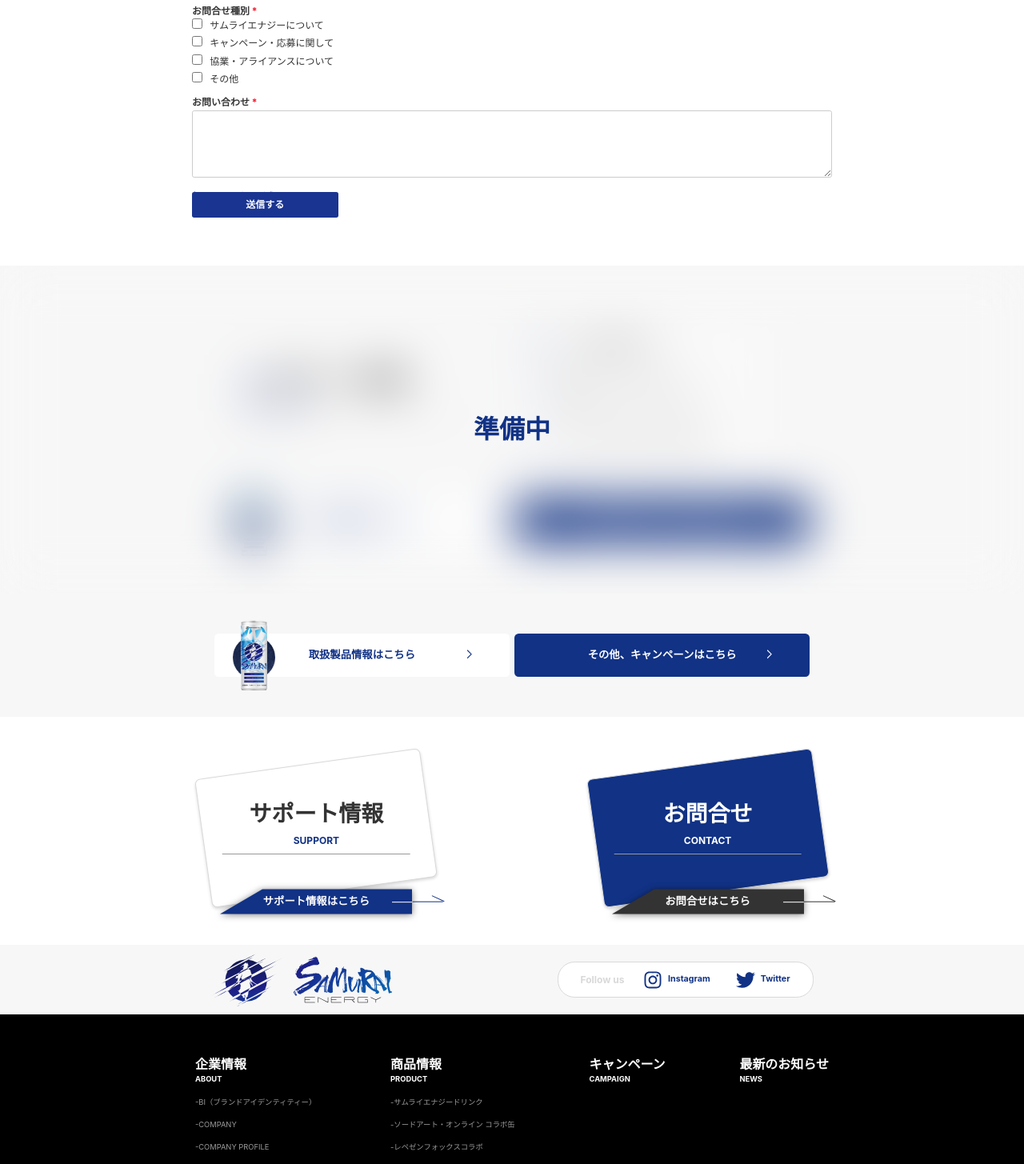
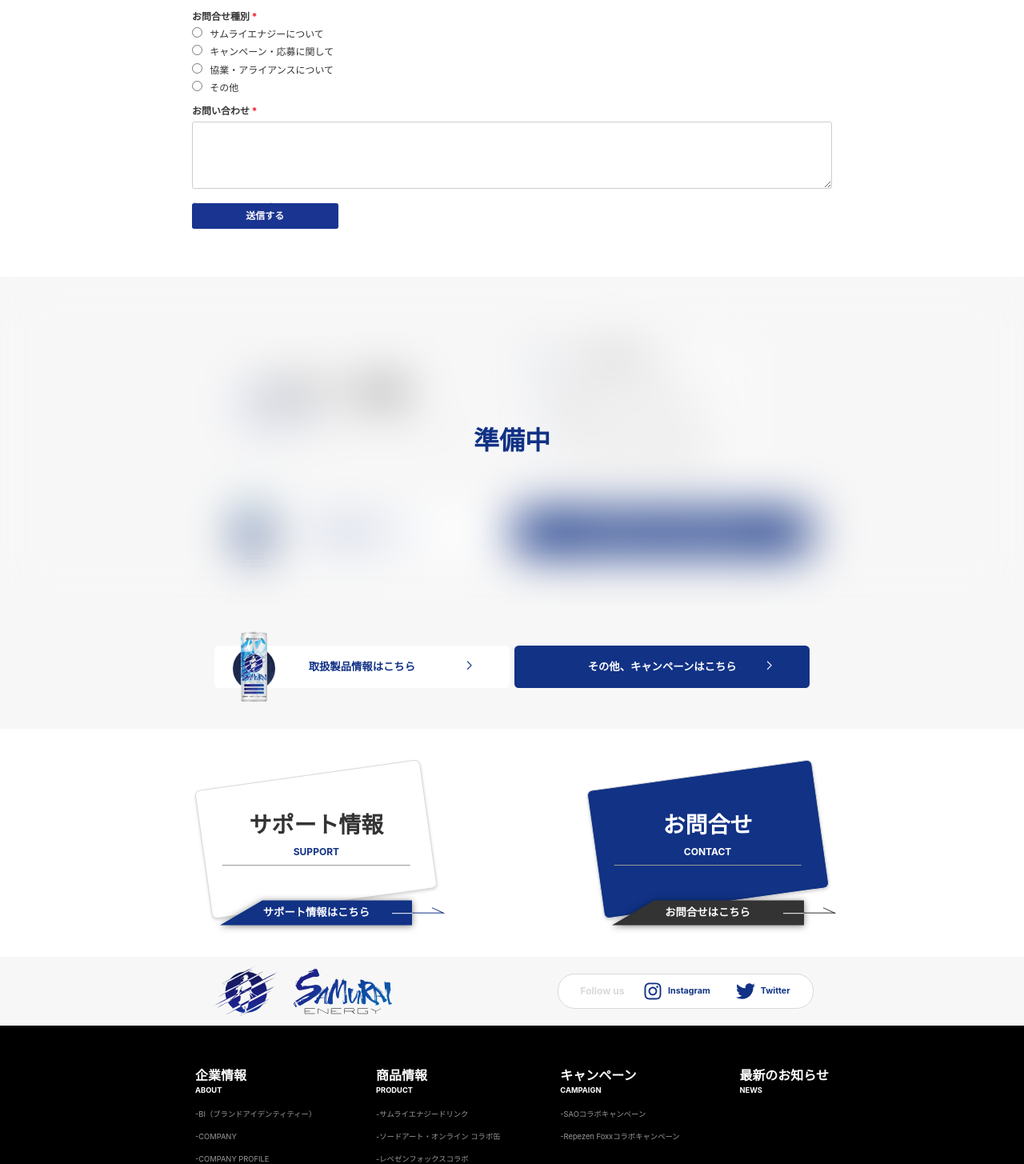
Before and after one commit to KAI0806/samurai, a Next.js app: page /contact in a window 1280 px wide. Shown: the part 477-1932 px from the top of the page at 80% size. Built offline with nearby package versions, Linux system fonts and the light colour scheme.

Commit message:
no message

```diff
--- a/components/Campaigns.js
+++ b/components/Campaigns.js
@@ -83,7 +83,7 @@
                 <Link href='/campaign' passHref>
                     <a className='content'>
                         <Center className='image'>
-                            <Image src='https://images.microcms-assets.io/assets/5bcdc669e3454adaa1a700d0bac649bd/e812e0c611bb4a8f9b8a9efb3ace0ed0/mv.jpg' alt='サンプル' width='auto' height='100%'/>
+                            <Image src='https://images.microcms-assets.io/assets/5bcdc669e3454adaa1a700d0bac649bd/435ee68ed0dc4305bd06a923e27445af/samurai-energy_banner.webp' alt='サンプル' width='auto' height='100%'/>
                         </Center>
 
                         <div className='txt'>
--- a/components/Layout.js
+++ b/components/Layout.js
@@ -212,6 +212,18 @@
                                     <small>CAMPAIGN</small>
                                 </motion.a>
                             </Link>
+                            <li>
+                                <Link href='https://sao-cp.samurai-energy.com/' passHref>
+                                    <motion.a
+                                        whileHover={{textDecoration: 'underline'}}>-SAOコラボキャンペーン</motion.a>
+                                </Link>
+                            </li>
+                            <li>
+                                <Link href='https://prtimes.jp/main/html/rd/p/000000004.000108769.html' passHref>
+                                    <motion.a
+                                        whileHover={{textDecoration: 'underline'}}>-Repezen Foxxコラボキャンペーン</motion.a>
+                                </Link>
+                            </li>
                         </ul>
 
                         <ul>
@@ -239,7 +251,6 @@
                             </li> */}
                         </ul>
                     </Flex>
-                    <Flex className="bottom"></Flex>
                 </div>
 
                 <Flex className="guide">
--- a/pages/contact/index.js
+++ b/pages/contact/index.js
@@ -52,57 +52,57 @@
                 <Center className={styles.form}>
                     <form className="formrun" action="https://form.run/api/v1/r/yjilu9njph2l0knzo8jelba6" method="post">
                         <div className={styles.wrap}>
-                            <label>名前 <span>*</span></label>
+                            <p className={styles.label}>名前 <span>*</span></p>
                             <Flex className={styles.content}>
                                 <div>
-                                    <input name="性" type="text" data-formrun-required/>
-                                    <p>姓</p>
+                                    <input id="firstName" name="性" type="text" data-formrun-required required='名字を入力してください。'/><br/>
+                                    <label htmlFor="firstName">姓</label>
                                 </div>
                                 <div>
-                                    <input name="名" type="text" data-formrun-required/>
-                                    <p>名</p>
+                                    <input id="secondName" name="名" type="text" data-formrun-required required='下のお名前を入力してください。'/><br/>
+                                    <label htmlFor="secondName">名</label>
                                 </div>
                             </Flex>
                         </div>
 
                         <Flex className={styles.wrap}>
-                            <label>メールアドレス <span>*</span></label>
-                            <input name="メールアドレス" type="text" data-formrun-type="email" data-formrun-required/>
+                            <label className={styles.label} htmlFor="email">メールアドレス <span>*</span></label>
+                            <input id="email" name="メールアドレス" type="text" data-formrun-type="email" data-formrun-required required='メールアドレスを入力してください。'/>
                         </Flex>
 
                         <Flex className={styles.wrap}>
-                            <label>電話番号（ハイフン無し）<span>*</span></label>
-                            <input name="電話番号（ハイフン無し）" type='text' data-formrun-type="tel" data-formrun-required/>
+                            <label className={styles.label} htmlFor="tel">電話番号（ハイフン無し）<span>*</span></label>
+                            <input id="tel" name="電話番号（ハイフン無し）" type='text' data-formrun-type="tel" data-formrun-required required='電話番号を入力してください。'/>
+                        </Flex>
+
+                        <Flex as='fieldset' className={styles.wrap}>
+                            <p className={styles.label}>お問合せ種別 <span>*</span></p>
+                            <label className={styles.check}>
+                                <input type='radio' value='サムライエナジーについて' name="お問合せ種別" data-formrun-required required/>
+                                サムライエナジーについて
+                            </label>
+                            <label className={styles.check}>
+                                <input type='radio' value='キャンペーン・応募に関して' name="お問合せ種別" data-formrun-required required/>
+                                キャンペーン・応募に関して
+                            </label>
+                            <label className={styles.check}>
+                                <input type='radio' value='協業・アライアンスについて' name="お問合せ種別" data-formrun-required required/>
+                                協業・アライアンスについて
+                            </label>
+                            <label className={styles.check}>
+                                <input type='radio' value='その他' name="お問合せ種別" data-formrun-required required/>
+                                その他
+                            </label>
                         </Flex>
 
                         <Flex className={styles.wrap}>
-                            <label>お問合せ種別 <span>*</span></label>
-                            <p className={styles.check}>
-                                <input type='checkbox' name="お問合せ種別"/>
-                                サムライエナジーについて
-                            </p>
-                            <p className={styles.check}>
-                                <input type='checkbox' name="お問合せ種別"/>
-                                キャンペーン・応募に関して
-                            </p>
-                            <p className={styles.check}>
-                                <input type='checkbox' name="お問合せ種別"/>
-                                協業・アライアンスについて
-                            </p>
-                            <p className={styles.check}>
-                                <input type='checkbox' name="お問合せ種別"/>
-                                その他
-                            </p>
-                        </Flex>
-
-                        <Flex className={styles.wrap}>
-                            <label>お問い合わせ <span>*</span></label>
-                            <textarea name="お問い合わせ" data-formrun-required></textarea>
+                            <label htmlFor="descript" className={styles.label}>お問い合わせ <span>*</span></label>
+                            <textarea id="descript" name="お問い合わせ内容" data-formrun-required required='お問合せ内容を入力してください。'></textarea>
                         </Flex>
 
                         <div className="_formrun_gotcha" style={{position: 'absolute !important', height: '1px', with: '1px', overflow: 'hidden'}}>
-                            <label for="_formrun_gotcha">If you are a human, ignore this field</label>
-                            <input type="text" name="_formrun_gotcha" id="_formrun_gotcha" tabindex="-1"/>
+                            <label htmlFor="_formrun_gotcha">If you are a human, ignore this field</label>
+                            <input type="text" name="_formrun_gotcha" id="_formrun_gotcha" tabIndex="-1"/>
                         </div>
 
                         <motion.button
--- a/pages/index.js
+++ b/pages/index.js
@@ -136,7 +136,7 @@
 
             <p data-aos="fade-up">
               高品質なメイド・イン・ジャパン エナジードリンク（国産エナジードリンク）<br/>
-              各種を取り扱っております
+              各種を取り扱っております。
             </p>
 
             <Slider className={styles.content} {...settings}>
@@ -160,7 +160,7 @@
               <Link href='https://repezenfoxx-samuraienergy.square.site/' passHref>
                 <a className={styles.contain} target="_blank" rel='noreferrer'>
                   <Center className={styles.image}>
-                    <Image src='/images/top/mv_bg04.webp' alt='「Repezen Foxx」が国産エナジードリンク 「SAMURAIENERGY」をジャック!' width='auto' height='100%'/>
+                    <Image src='https://images.microcms-assets.io/assets/5bcdc669e3454adaa1a700d0bac649bd/114027a146f946c4805007170e357818/RepexenFoxx_%C3%97_SAMURAI_ENERGY.webp' alt='「Repezen Foxx」が国産エナジードリンク 「SAMURAIENERGY」をジャック!' width='auto' height='100%'/>
                   </Center>
 
                   <div className={styles.txt}>
@@ -175,7 +175,7 @@
               <Link href='https://samuraienergy-sao.stores.jp/' passHref>
                 <a className={styles.contain} target="_blank" rel='noreferrer'>
                   <Center className={styles.image}>
-                    <Image src='https://images.microcms-assets.io/assets/5bcdc669e3454adaa1a700d0bac649bd/0357f0eba82841f28484f3da5c91c634/%E3%83%9E%E3%82%B9%E3%82%AF%E3%82%AF%E3%82%99%E3%83%AB%E3%83%BC%E3%83%95%E3%82%9A%201587.jpg' alt='SAOコラボ' width='auto' height='100%'/>
+                    <Image src='https://images.microcms-assets.io/assets/5bcdc669e3454adaa1a700d0bac649bd/1fc8af82e75147d5877bfbb858d9c37a/SamuraiEnwrgy_SAO_thumbnail.webp' alt='SAOコラボ' width='auto' height='100%'/>
                   </Center>
 
                   <div className={styles.txt}>
--- a/styles/CampLinks.module.css
+++ b/styles/CampLinks.module.css
@@ -30,6 +30,7 @@
     color: white;
     font-size: 2rem;
     letter-spacing: -.3rem;
+    margin-bottom: .45rem;
 }
 
 .container_pc a:first-child{
--- a/styles/Contact.module.css
+++ b/styles/Contact.module.css
@@ -64,19 +64,23 @@
     margin-bottom: 2.6rem;
 }
 
-.form .wrap label{
+.form .wrap .label{
     font-size: 1.8rem;
     font-weight: bold;
-    margin-bottom: .5rem;
+    margin-bottom: 1rem;
     display: inline-block;
 }
 
-.form .wrap label span{
+.form .wrap .label span{
     color: #F2182A;
 }
 
 .form .wrap .content div:first-child{
     margin-right: 3.2rem;
+}
+
+.form .wrap .content div label{
+    font-size: 1.4rem;
 }
 
 .form .wrap .content input{
@@ -96,6 +100,7 @@
 }
 
 .form .wrap .check{
+    font-size: 1.8rem;
     margin-bottom: 1.1rem;
 }
 
@@ -172,7 +177,7 @@
         margin-bottom: 2.6rem;
     }
 
-    .form .wrap label{
+    .form .wrap .label{
         font-size: 1.6rem;
         margin-bottom: .9rem;
     }
@@ -198,6 +203,7 @@
     }
 
     .form .wrap .check{
+        font-size: 1.6rem;
         margin-bottom: 1.3rem;
     }
 
```
